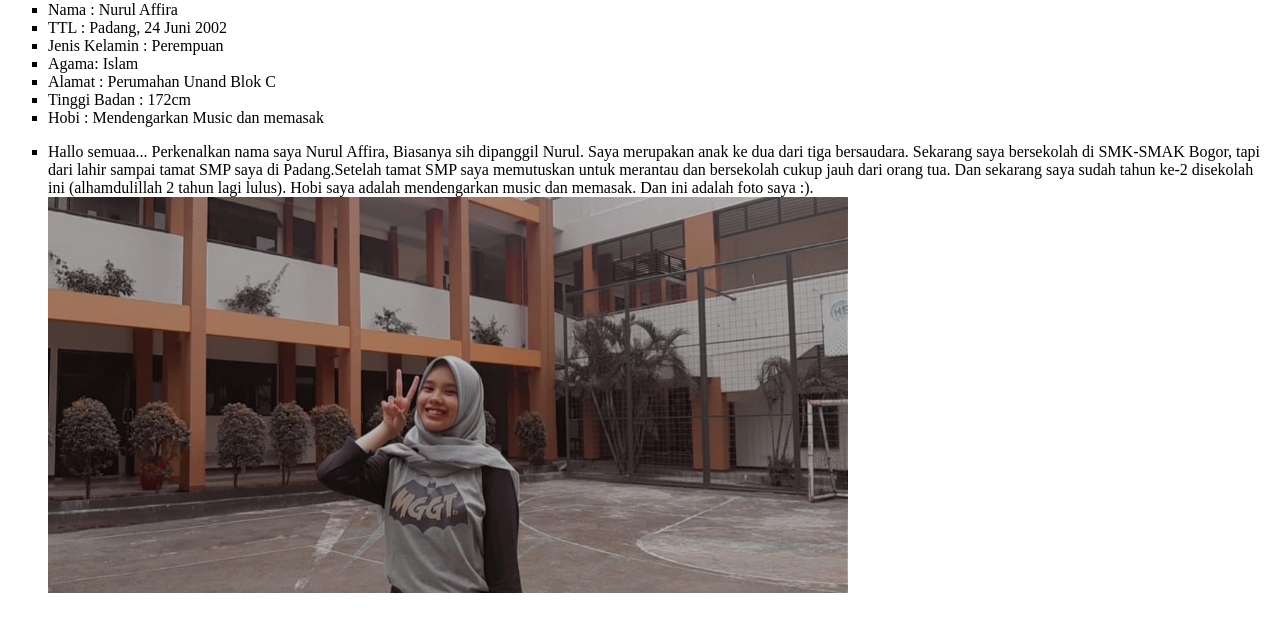
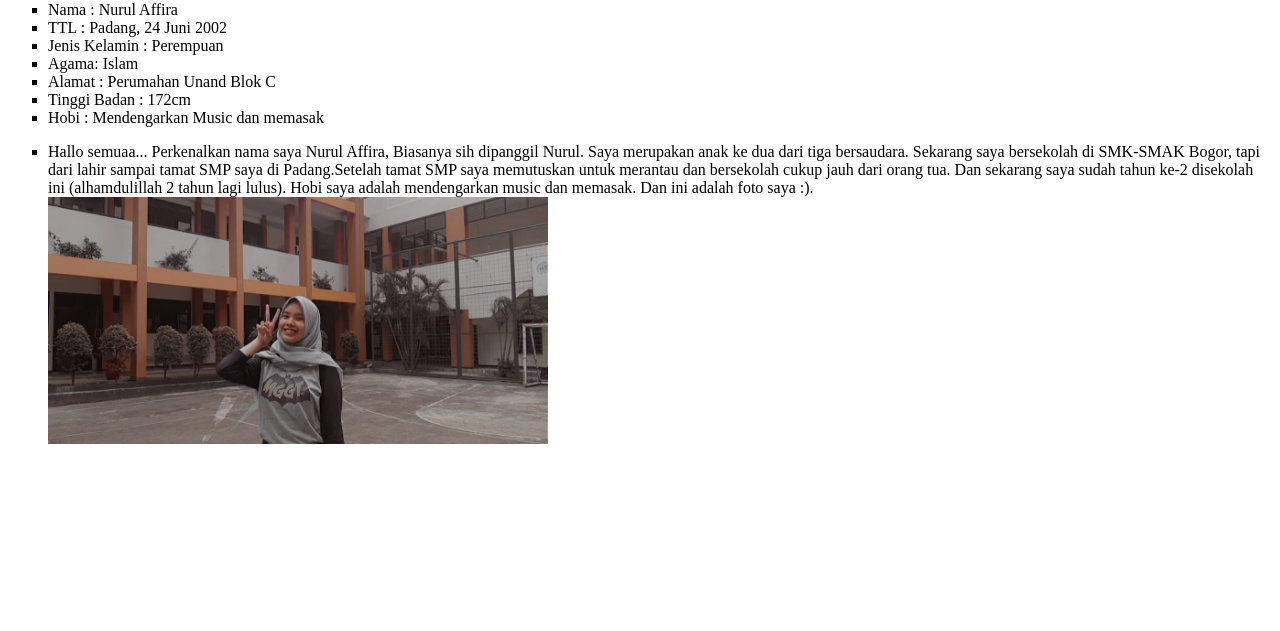
Before and after one commit to NurulAffira/NurulAffira.github.io, a plain HTML site: page index.html in a window 1280 px wide. Shown: the part 79-710 px from the top of the page. Drawn offline with Linux system fonts and the light colour scheme.

Commit message:
Update index.html

```diff
--- a/index.html
+++ b/index.html
@@ -15,6 +15,6 @@
 		<blockquote></blockquote>
 		<li>Hallo semuaa... Perkenalkan nama saya Nurul Affira, Biasanya sih dipanggil Nurul. Saya merupakan anak ke dua dari tiga bersaudara. Sekarang saya bersekolah di SMK-SMAK Bogor, tapi dari lahir sampai tamat SMP saya di Padang.Setelah tamat SMP saya memutuskan untuk merantau dan bersekolah cukup jauh dari orang tua. Dan sekarang saya sudah tahun ke-2 disekolah ini (alhamdulillah 2 tahun lagi lulus). Hobi saya adalah mendengarkan music dan memasak. Dan ini adalah foto saya :).  </li>
 
-<img src="6772C807-5F39-4F34-A540-3932DF036D72.jpeg" width="800">
+<img src="6772C807-5F39-4F34-A540-3932DF036D72.jpeg" width="500">
 </body>
 </html>
```
